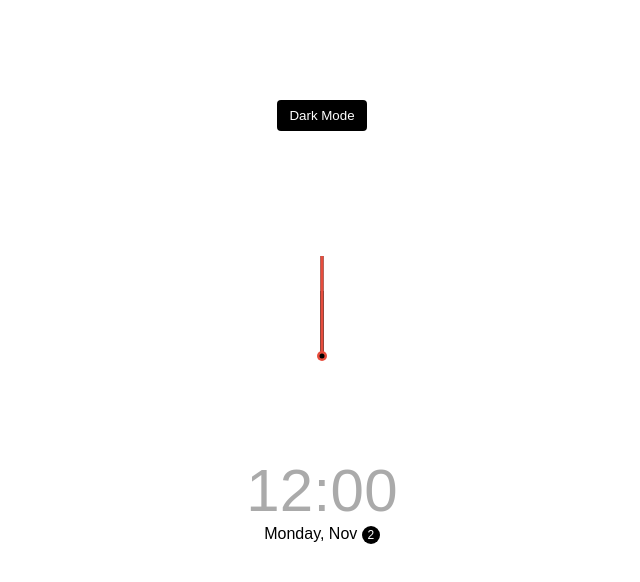
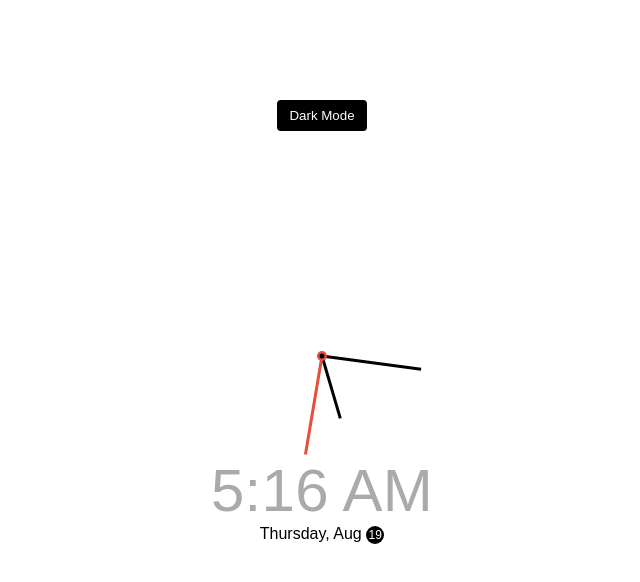
Before and after one commit to JaspalSingh1998/clock, a plain HTML site: page index.html in a window 1280 px wide. Shown: the whole page, without its empty margins (318-958 px from the left). Drawn offline with Linux system fonts and the light colour scheme.

Commit message:
Finished Clock Application

```diff
--- a/app.js
+++ b/app.js
@@ -33,12 +33,59 @@ const months = [
 toggle.addEventListener("click", (e) => {
   const html = document.querySelector("html");
   if (html.classList.contains("dark")) {
-    html.classList.add("light");
     html.classList.remove("dark");
     e.target.textContent = "Dark Mode";
   } else {
-    html.classList.remove("light");
     html.classList.add("dark");
     e.target.textContent = "Light Mode";
   }
 });
+
+function setTime() {
+  const time = new Date();
+  const month = time.getMonth();
+  const day = time.getDay();
+  const date = time.getDate();
+  const hour = time.getHours();
+  const hoursForClock = hour % 12;
+  const minutes = time.getMinutes();
+  const seconds = time.getSeconds();
+  const ampm = hour >= 12 ? "PM" : "AM";
+
+  hourEl.style.transform = `translate(-50%, -100%) rotate(${scale(
+    hoursForClock,
+    0,
+    11,
+    0,
+    360
+  )}deg)`;
+
+  minuteEl.style.transform = `translate(-50%, -100%) rotate(${scale(
+    minutes,
+    0,
+    59,
+    0,
+    360
+  )}deg)`;
+
+  secondEl.style.transform = `translate(-50%, -100%) rotate(${scale(
+    seconds,
+    0,
+    59,
+    0,
+    360
+  )}deg)`;
+
+  timeEl.textContent = `${hour}:${
+    minutes < 10 ? `0${minutes}` : minutes
+  } ${ampm}`;
+  dateEl.innerHTML = `${days[day]}, ${months[month]} <span class="circle">${date}</span>`;
+}
+
+function scale(num, in_min, in_max, out_min, out_max) {
+  return ((num - in_min) * (out_max - out_min)) / (in_max - in_min) + out_min;
+}
+
+setTime();
+
+setInterval(setTime, 1000);
--- a/index.html
+++ b/index.html
@@ -18,8 +18,8 @@
         <div class="center-point"></div>
       </div>
 
-      <div class="time">12:00</div>
-      <div class="date">Monday, Nov <span class="circle">2</span></div>
+      <div class="time"></div>
+      <div class="date"><span class="circle"></span></div>
     </div>
 
     <script src="./app.js"></script>
--- a/style.css
+++ b/style.css
@@ -62,6 +62,7 @@ html.dark {
   height: 65px;
   width: 3px;
   transform-origin: bottom center;
+  transition: all 0.5s ease-in;
 }
 .needle.hour {
   transform: translate(-50%, -100%) rotate(0deg);
```
